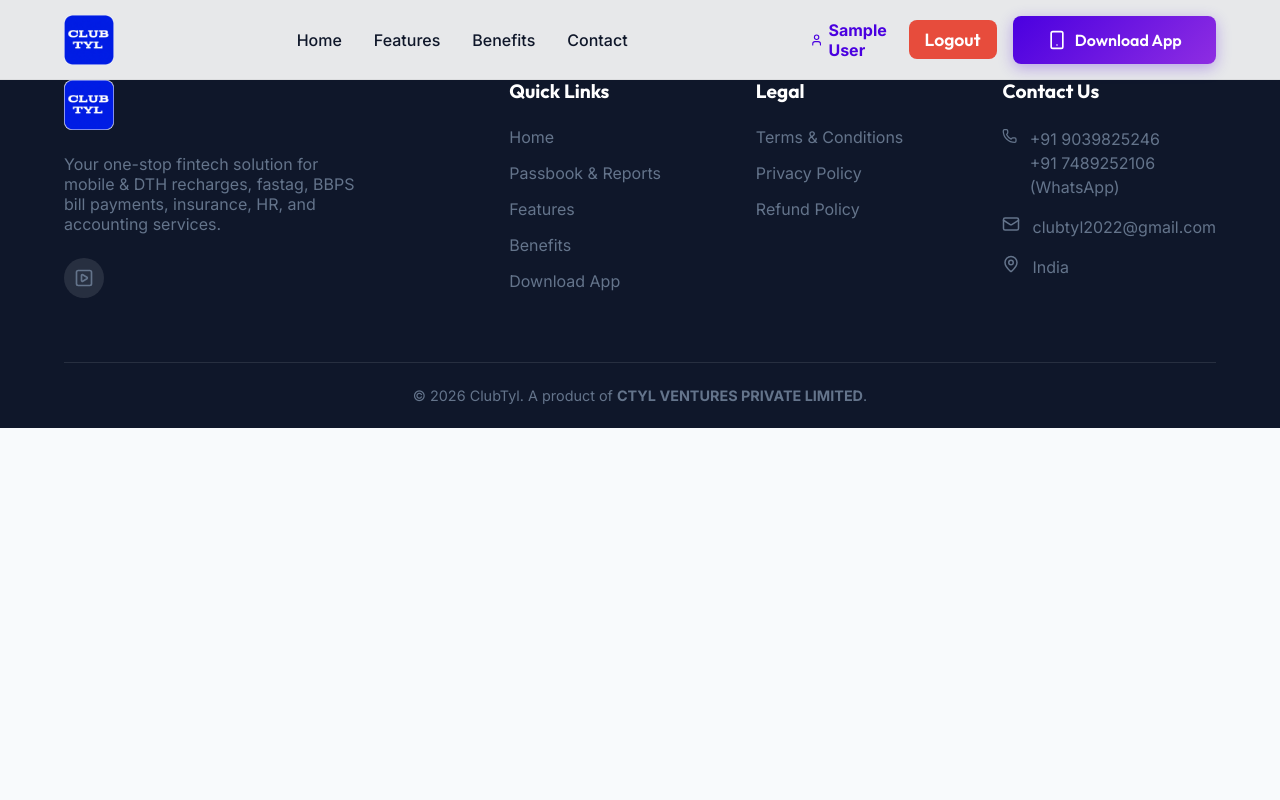
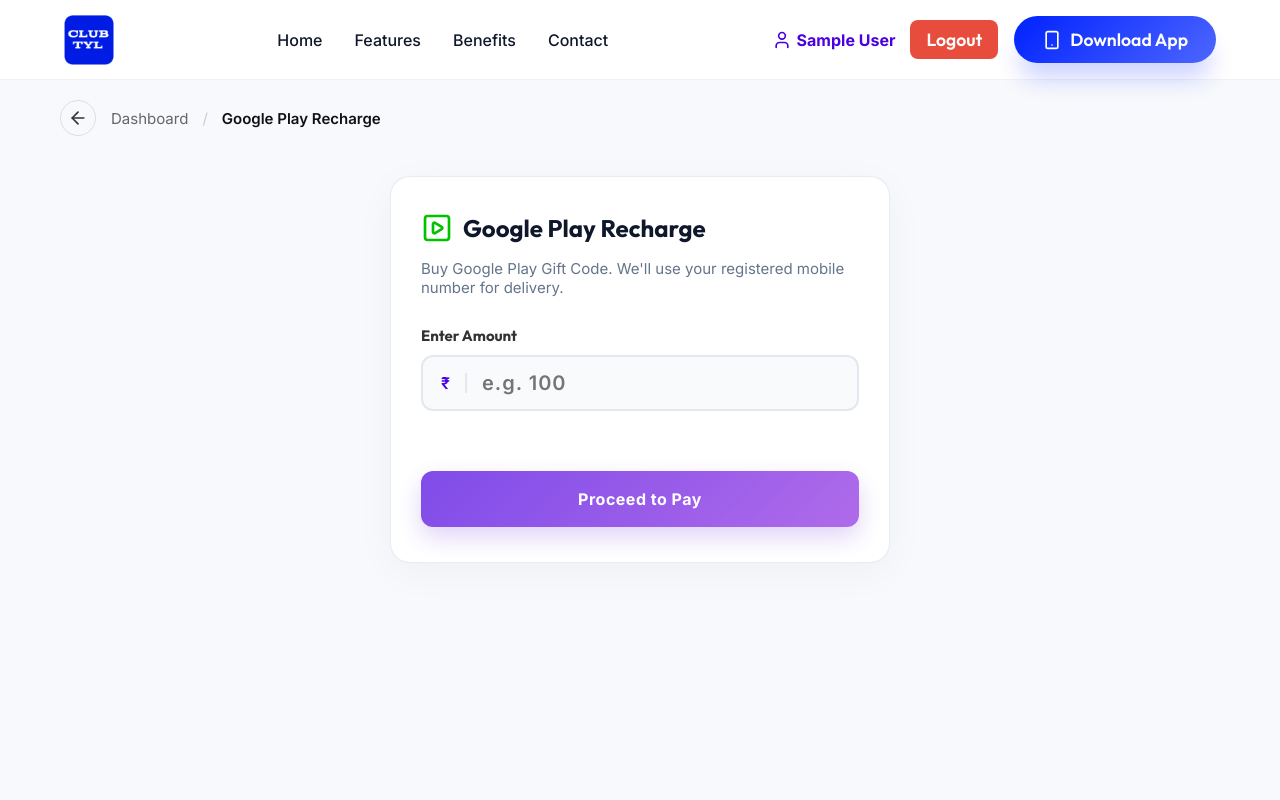
Before and after one commit to techember/ClubTyl-Website, a React (Vite) app: page /google-play in a window 1280 px wide. Shown: the top 800 px of the page. Built offline with nearby package versions, Linux system fonts and the light colour scheme; sample sign-in values are in the browser's storage.

Commit message:
Fixed Google Play recharge, restored code splitting, and optimized performance

```diff
--- a/src/App.jsx
+++ b/src/App.jsx
@@ -1,47 +1,74 @@
-import React, { useEffect } from 'react';
+import React, { useEffect, Suspense, lazy } from 'react';
 import { BrowserRouter as Router, Routes, Route, useLocation } from 'react-router-dom';
 import Navbar from './components/Navbar';
 import Footer from './components/Footer';
 import AutoLogout from './components/AutoLogout';
+import ProtectedRoute from './components/ProtectedRoute';
 
-import Home from './pages/Home';
-import Terms from './pages/Terms';
-import Privacy from './pages/Privacy';
-import Refund from './pages/Refund';
-import DeleteAccount from './pages/DeleteAccount';
-import Contact from './pages/Contact';
-import About from './pages/About';
-import FAQ from './pages/FAQ';
+// Lazy loaded pages to make website super fast
+const Home = lazy(() => import('./pages/Home'));
+const Terms = lazy(() => import('./pages/Terms'));
+const Privacy = lazy(() => import('./pages/Privacy'));
+const Refund = lazy(() => import('./pages/Refund'));
+const DeleteAccount = lazy(() => import('./pages/DeleteAccount'));
+const Contact = lazy(() => import('./pages/Contact'));
+const About = lazy(() => import('./pages/About'));
+const FAQ = lazy(() => import('./pages/FAQ'));
 
-import Login from './pages/Auth/Login';
-import Register from './pages/Auth/Register';
-import OtpVerification from './pages/Auth/OtpVerification';
-import Dashboard from './pages/Dashboard/Dashboard';
-import Profile from './pages/Profile/Profile';
-import ReferAndEarn from './pages/Profile/ReferAndEarn';
-import WalletTopup from './pages/Wallet/WalletTopup';
-import Recharge from './pages/Services/Recharge';
-import DthRecharge from './pages/Services/DthRecharge';
-import BillPayments from './pages/Services/BillPayments';
-import ProviderSelection from './pages/Services/ProviderSelection';
-import PlanSelection from './pages/Services/PlanSelection';
-import Payment from './pages/Services/Payment';
-import PaymentConfirmation from './pages/Services/PaymentConfirmation';
-import PaymentSuccess from './pages/Services/PaymentSuccess';
-import Insurance from './pages/Services/Insurance';
-import Accounting from './pages/Services/Accounting';
-import HR from './pages/Services/HR';
-import Reports from './pages/Reports/Reports';
-import ProtectedRoute from './components/ProtectedRoute';
+const Login = lazy(() => import('./pages/Auth/Login'));
+const Register = lazy(() => import('./pages/Auth/Register'));
+const OtpVerification = lazy(() => import('./pages/Auth/OtpVerification'));
+const Dashboard = lazy(() => import('./pages/Dashboard/Dashboard'));
+const Profile = lazy(() => import('./pages/Profile/Profile'));
+const ReferAndEarn = lazy(() => import('./pages/Profile/ReferAndEarn'));
+const WalletTopup = lazy(() => import('./pages/Wallet/WalletTopup'));
+
+const Recharge = lazy(() => import('./pages/Services/Recharge'));
+const DthRecharge = lazy(() => import('./pages/Services/DthRecharge'));
+const BillPayments = lazy(() => import('./pages/Services/BillPayments'));
+const ProviderSelection = lazy(() => import('./pages/Services/ProviderSelection'));
+const PlanSelection = lazy(() => import('./pages/Services/PlanSelection'));
+const Payment = lazy(() => import('./pages/Services/Payment'));
+const PaymentConfirmation = lazy(() => import('./pages/Services/PaymentConfirmation'));
+const PaymentSuccess = lazy(() => import('./pages/Services/PaymentSuccess'));
+const GooglePlay = lazy(() => import('./pages/Services/GooglePlay'));
+
+const Insurance = lazy(() => import('./pages/Services/Insurance'));
+const Accounting = lazy(() => import('./pages/Services/Accounting'));
+const HR = lazy(() => import('./pages/Services/HR'));
+
+const Reports = lazy(() => import('./pages/Reports/Reports'));
 
 const ScrollToTop = () => {
   const { pathname } = useLocation();
 
   useEffect(() => {
-    window.scrollTo(0, 0);
+    if ('scrollRestoration' in window.history) {
+      window.history.scrollRestoration = 'manual';
+    }
+  }, []);
+
+  useEffect(() => {
+    setTimeout(() => {
+      window.scrollTo({ top: 0, left: 0, behavior: 'instant' });
+    }, 10);
   }, [pathname]);
 
   return null;
+};
+
+// Reusable Suspense Wrapper that prevents infinite freeze on back navigation
+const LazyWrap = ({ component: Component, isProtected }) => {
+  const content = (
+    <Suspense fallback={
+      <div style={{ display: 'flex', justifyContent: 'center', alignItems: 'center', height: '60vh' }}>
+        <div className="spinner" style={{ width: '40px', height: '40px', border: '4px solid rgba(0,0,0,0.1)', borderLeftColor: '#4A00E0', borderRadius: '50%', animation: 'spin 1s linear infinite' }}></div>
+      </div>
+    }>
+      <Component />
+    </Suspense>
+  );
+  return isProtected ? <ProtectedRoute>{content}</ProtectedRoute> : content;
 };
 
 function App() {
@@ -51,42 +78,45 @@ function App() {
       <ScrollToTop />
       <Navbar />
       <Routes>
-        <Route path="/" element={<Home />} />
-        <Route path="/login" element={<Login />} />
-        <Route path="/register" element={<Register />} />
-        <Route path="/verify-otp" element={<OtpVerification />} />
-        <Route path="/terms" element={<Terms />} />
-        <Route path="/privacy" element={<Privacy />} />
-        <Route path="/refund" element={<Refund />} />
-        <Route path="/delete-account" element={<DeleteAccount />} />
-        <Route path="/contact" element={<Contact />} />
-        <Route path="/about" element={<About />} />
-        <Route path="/faq" element={<FAQ />} />
+          <Route path="/" element={<LazyWrap component={Home} />} />
+          <Route path="/login" element={<LazyWrap component={Login} />} />
+          <Route path="/register" element={<LazyWrap component={Register} />} />
+          <Route path="/otp-verify" element={<LazyWrap component={OtpVerification} />} />
 
-        {/* Protected Routes */}
-        <Route path="/dashboard" element={<ProtectedRoute><Dashboard /></ProtectedRoute>} />
-        <Route path="/profile" element={<ProtectedRoute><Profile /></ProtectedRoute>} />
-        <Route path="/refer" element={<ProtectedRoute><ReferAndEarn /></ProtectedRoute>} />
-        <Route path="/wallet" element={<ProtectedRoute><WalletTopup /></ProtectedRoute>} />
+          {/* Static Content */}
+          <Route path="/terms" element={<LazyWrap component={Terms} />} />
+          <Route path="/privacy" element={<LazyWrap component={Privacy} />} />
+          <Route path="/refund" element={<LazyWrap component={Refund} />} />
+          <Route path="/delete-account" element={<LazyWrap component={DeleteAccount} />} />
+          <Route path="/contact" element={<LazyWrap component={Contact} />} />
+          <Route path="/about" element={<LazyWrap component={About} />} />
+          <Route path="/faq" element={<LazyWrap component={FAQ} />} />
 
-        {/* Services */}
-        <Route path="/recharge" element={<ProtectedRoute><Recharge /></ProtectedRoute>} />
-        <Route path="/dth-recharge" element={<ProtectedRoute><DthRecharge /></ProtectedRoute>} />
-        <Route path="/bill-payments" element={<ProtectedRoute><BillPayments /></ProtectedRoute>} />
-        <Route path="/provider-selection" element={<ProtectedRoute><ProviderSelection /></ProtectedRoute>} />
-        <Route path="/plan-selection" element={<ProtectedRoute><PlanSelection /></ProtectedRoute>} />
-        <Route path="/payment" element={<ProtectedRoute><Payment /></ProtectedRoute>} />
-        <Route path="/payment-confirmation" element={<ProtectedRoute><PaymentConfirmation /></ProtectedRoute>} />
-        <Route path="/payment-success" element={<ProtectedRoute><PaymentSuccess /></ProtectedRoute>} />
+          {/* Protected Routes */}
+          <Route path="/dashboard" element={<LazyWrap component={Dashboard} isProtected />} />
+          <Route path="/profile" element={<LazyWrap component={Profile} isProtected />} />
+          <Route path="/refer-and-earn" element={<LazyWrap component={ReferAndEarn} isProtected />} />
+          <Route path="/wallet" element={<LazyWrap component={WalletTopup} isProtected />} />
 
-        {/* Business & Services */}
-        <Route path="/insurance" element={<ProtectedRoute><Insurance /></ProtectedRoute>} />
-        <Route path="/accounting" element={<ProtectedRoute><Accounting /></ProtectedRoute>} />
-        <Route path="/hr" element={<ProtectedRoute><HR /></ProtectedRoute>} />
+          {/* Services */}
+          <Route path="/recharge" element={<LazyWrap component={Recharge} isProtected />} />
+          <Route path="/dth-recharge" element={<LazyWrap component={DthRecharge} isProtected />} />
+          <Route path="/google-play" element={<LazyWrap component={GooglePlay} isProtected />} />
+          <Route path="/bill-payments" element={<LazyWrap component={BillPayments} isProtected />} />
+          <Route path="/provider-selection" element={<LazyWrap component={ProviderSelection} isProtected />} />
+          <Route path="/plan-selection" element={<LazyWrap component={PlanSelection} isProtected />} />
+          <Route path="/payment" element={<LazyWrap component={Payment} isProtected />} />
+          <Route path="/payment-confirmation" element={<LazyWrap component={PaymentConfirmation} isProtected />} />
+          <Route path="/payment-success" element={<LazyWrap component={PaymentSuccess} isProtected />} />
 
-        {/* Reports / Passbook */}
-        <Route path="/reports" element={<ProtectedRoute><Reports /></ProtectedRoute>} />
-      </Routes>
+          {/* External Lead/Business Services */}
+          <Route path="/insurance" element={<LazyWrap component={Insurance} isProtected />} />
+          <Route path="/accounting" element={<LazyWrap component={Accounting} isProtected />} />
+          <Route path="/hr" element={<LazyWrap component={HR} isProtected />} />
+
+          {/* Reports / Passbook */}
+          <Route path="/reports" element={<LazyWrap component={Reports} isProtected />} />
+        </Routes>
       <Footer />
     </Router>
   );
--- a/src/index.css
+++ b/src/index.css
@@ -199,3 +199,61 @@ ul {
 .delay-200 { animation-delay: 200ms; }
 .delay-300 { animation-delay: 300ms; }
 .delay-400 { animation-delay: 400ms; }
+
+/* Global Header Styles */
+.page-header {
+  background: white;
+  padding: 16px 24px;
+  display: flex;
+  align-items: center;
+  justify-content: space-between;
+  border-bottom: 1px solid #F1F5F9;
+  position: sticky;
+  top: 80px;
+  z-index: 10;
+}
+
+.page-header-left {
+  display: flex;
+  align-items: center;
+  gap: 12px;
+}
+
+.page-header-left h1 {
+  font-size: 18px;
+  font-weight: 700;
+  color: #1E293B;
+  margin: 0;
+}
+
+.back-btn-subtle {
+  width: 38px;
+  height: 38px;
+  border-radius: 50%;
+  border: 1px solid #E2E8F0;
+  background: white;
+  display: flex;
+  align-items: center;
+  justify-content: center;
+  cursor: pointer;
+  transition: all 0.2s ease;
+  flex-shrink: 0;
+}
+
+.back-btn-subtle:hover {
+  background: #F1F5F9;
+  border-color: #CBD5E1;
+}
+
+.breadcrumb {
+  display: flex;
+  align-items: center;
+  gap: 6px;
+  font-size: 14px;
+  color: #64748B;
+}
+
+.breadcrumb span.active {
+  color: #1E293B;
+  font-weight: 600;
+}
--- a/src/pages/Dashboard/Dashboard.jsx
+++ b/src/pages/Dashboard/Dashboard.jsx
@@ -59,30 +59,34 @@ export default function Dashboard() {
   const loadData = async () => {
     setLoading(true);
     try {
-      // Fetch User Profile
-      const userRes = await getData('/api/user/profile');
+      const [
+        userRes,
+        bannerRes,
+        bottomRes,
+        svcRes,
+        affRes,
+        newsRes
+      ] = await Promise.all([
+        getData('/api/user/profile').catch(e => { console.error(e); return null; }),
+        getData('api/home-banner/list').catch(e => { console.error(e); return null; }),
+        getData('api/bottom-banner/list').catch(e => { console.error(e); return null; }),
+        getData('api/service/list?status=true').catch(e => { console.error(e); return null; }),
+        getData('api/affiliate/list').catch(e => { console.error(e); return null; }),
+        getData('api/news/active').catch(e => { console.error(e); return null; })
+      ]);
+
+      // Set User Profile
       if (userRes?.Status) {
         setUserData(userRes.Data);
         dispatch(setUser({ ...userState, user: userRes.Data }));
       }
 
-      // Fetch Banners
-      const bannerRes = await getData('api/home-banner/list');
+      // Set Banners
       if (bannerRes?.Data) setBanners(bannerRes.Data);
+      if (bottomRes?.Data) setBottomBanners(bottomRes.Data);
 
-      // Fetch Bottom Banners
-      try {
-        const bottomRes = await getData('api/bottom-banner/list');
-        if (bottomRes?.Data) setBottomBanners(bottomRes.Data);
-      } catch (e) {
-        console.error('Bottom banner fetch error:', e);
-      }
-
-      // Fetch Services
-      const svcRes = await getData('api/service/list?status=true');
-      const affRes = await getData('api/affiliate/list');
+      // Set Services
       const combined = [...(svcRes?.Data || []), ...(affRes?.Data || [])];
-
       const grouped = combined.reduce((acc, item) => {
         const sectionName = item.section && item.section.trim() !== '' && item.section !== 'undefined' && item.section !== 'null' ? item.section : 'more';
         if (!acc[sectionName]) acc[sectionName] = [];
@@ -91,14 +95,13 @@ export default function Dashboard() {
       }, {});
       setServices(grouped);
 
-      // Fetch News
-      const newsRes = await getData('api/news/active');
+      // Set News
       if (newsRes?.Data) {
         setNews(newsRes.Data.map(n => n.text));
       }
 
     } catch (e) {
-      console.error(e);
+      console.error('Error loading dashboard data:', e);
     } finally {
       setLoading(false);
     }
@@ -193,6 +196,8 @@ export default function Dashboard() {
                       navigate('/recharge', { state: { ServiceId: item._id, name: item.name } });
                     } else if (lowerName.includes('dth')) {
                       navigate('/dth-recharge', { state: { ServiceId: item._id, name: item.name } });
+                    } else if (lowerName.includes('google play')) {
+                      navigate('/google-play', { state: { ServiceId: item._id, name: item.name } });
                     } else if (section === 'account') {
                       navigate('/profile');
                     } else {
--- /dev/null
+++ b/src/pages/Services/GooglePlay.jsx
@@ -0,0 +1,85 @@
+import React, { useState } from 'react';
+import { useLocation, useNavigate } from 'react-router-dom';
+import { useSelector } from 'react-redux';
+import { ArrowLeft, PlaySquare } from 'lucide-react';
+import './Recharge.css'; // Reuse Recharge CSS for similar layout
+
+export default function GooglePlay() {
+  const navigate = useNavigate();
+  const location = useLocation();
+  const { ServiceId, name } = location.state || {};
+
+  const userState = useSelector(state => state.user.user);
+  const userData = userState?.Data || userState?.user || userState;
+  const userMobile = userData?.phone || userData?.mobile || '';
+
+  const [amount, setAmount] = useState('');
+
+  const handleProceed = () => {
+    if (!amount || Number(amount) <= 0) {
+      alert('Enter a valid amount');
+      return;
+    }
+
+    if (!userMobile || userMobile.length < 10) {
+      alert('Your profile does not have a valid mobile number. Please update your profile first.');
+      return;
+    }
+
+    navigate('/payment-confirmation', {
+      state: {
+        from: 'googleplay',
+        operatorDetail: { name: 'Google Play', ServiceId, operator_name: 'Google Play' },
+        rechargeData: { amount: amount, number: userMobile, rs: amount },
+        isPrePaid: true // Skip bill fetch
+      }
+    });
+  };
+
+  return (
+    <div className="recharge-container">
+      <header className="page-header">
+        <div className="page-header-left">
+          <button className="back-btn-subtle" onClick={() => navigate(-1)}>
+            <ArrowLeft size={20} color="#333" />
+          </button>
+          <div className="breadcrumb">
+            <span>Dashboard</span> <span className="separator">/</span> <span className="current">Google Play Recharge</span>
+          </div>
+        </div>
+      </header>
+
+      <div className="recharge-content">
+        <div className="form-column" style={{ maxWidth: '500px', margin: '0 auto' }}>
+          <div className="input-card">
+            <div style={{ display: 'flex', alignItems: 'center', gap: '10px', marginBottom: '15px' }}>
+              <PlaySquare size={32} color="#00C300" />
+              <h2 style={{ margin: 0 }}>Google Play Recharge</h2>
+            </div>
+            <p className="subtitle">Buy Google Play Gift Code. We'll use your registered mobile number for delivery.</p>
+
+            <h3 style={{ marginTop: '20px', marginBottom: '10px', fontSize: '15px', color: '#333' }}>Enter Amount</h3>
+            <div className="input-wrapper">
+              <span className="prefix">₹</span>
+              <input
+                type="tel"
+                placeholder="e.g. 100"
+                value={amount}
+                onChange={(e) => setAmount(e.target.value.replace(/\D/g, ''))}
+              />
+            </div>
+
+            <button
+              className="proceed-btn"
+              onClick={handleProceed}
+              disabled={!amount}
+              style={{ marginTop: '30px' }}
+            >
+              Proceed to Pay
+            </button>
+          </div>
+        </div>
+      </div>
+    </div>
+  );
+}
--- a/src/pages/Services/PaymentConfirmation.jsx
+++ b/src/pages/Services/PaymentConfirmation.jsx
@@ -8,7 +8,7 @@ import './PaymentConfirmation.css';
 export default function PaymentConfirmation() {
   const navigate = useNavigate();
   const location = useLocation();
-  const { operatorDetail, rechargeData: initialRechargeData, isPrePaid, isDTH } = location.state || {};
+  const { operatorDetail, rechargeData: initialRechargeData, isPrePaid, isDTH, from } = location.state || {};
   const userState = useSelector(state => state.user.user);
   const userData = userState?.Data || userState?.user || userState;
   const userWallet = userData?.wallet?.balance || 0;
@@ -116,7 +116,15 @@ export default function PaymentConfirmation() {
 
       // Execute specific API
       let res;
-      if (isDTH) {
+      if (from === 'googleplay') {
+        res = await postData('api/cyrus/bbps/google-play?type=wallet', {
+          amount: rechargeData?.amount,
+          mobileNumber: rechargeData?.number,
+          number: rechargeData?.number,
+          ServiceId: operatorDetail?.ServiceId,
+          mpin: mpin,
+        });
+      } else if (isDTH) {
         res = await getData(
           `api/cyrus/dth_request?number=${rechargeData?.customerID || operatorDetail?.Mobile}&operator=${operatorDetail.DthOpCode}&amount=${rechargeData.amount || rechargeData.rs}&mPin=${mpin}&operatorName=${operatorDetail.DthName}&type=wallet`
         );
@@ -145,7 +153,9 @@ export default function PaymentConfirmation() {
             title: 'Payment Successful!',
             message: res?.Message || 'Your request has been processed successfully.',
             amount: rechargeData.amount || rechargeData.rs,
-            transactionId: res?.Data?.transactionId || res?.Data?.order_id
+            transactionId: res?.Data?.transactionId || res?.Data?.order_id,
+            operatorRefId: res?.Data?.operator_ref_id,
+            isGooglePlay: from === 'googleplay'
           }
         });
       } else {
@@ -206,7 +216,7 @@ export default function PaymentConfirmation() {
               </div>
 
               <p className="service-desc">
-                {isPrePaid ? 'Mobile Prepaid Recharge' : `Bill Payment for ${operatorDetail?.displayname || 'Service'}`}
+                {from === 'googleplay' ? 'Google Play Recharge' : isDTH ? 'DTH Recharge' : isPrePaid ? 'Mobile Recharge' : `Bill Payment for ${operatorDetail?.displayname || 'Service'}`}
               </p>
 
               <div className="details-box">
--- a/src/pages/Services/PaymentSuccess.jsx
+++ b/src/pages/Services/PaymentSuccess.jsx
@@ -6,7 +6,7 @@ import './PaymentSuccess.css';
 export default function PaymentSuccess() {
   const location = useLocation();
   const navigate = useNavigate();
-  const { title, message, amount, orderId, transactionId } = location.state || {};
+  const { title, message, amount, orderId, transactionId, operatorRefId, isGooglePlay } = location.state || {};
 
   return (
     <div className="payment-success-wrapper">
@@ -37,6 +37,14 @@ export default function PaymentSuccess() {
               <span className="detail-value">{transactionId}</span>
             </div>
           )}
+          {operatorRefId && (
+            <div className="success-detail-row">
+              <span className="detail-label">{isGooglePlay ? 'Redeem Code' : 'Operator Ref ID'}</span>
+              <span className="detail-value" style={{ fontWeight: 'bold', color: isGooglePlay ? '#00C300' : '#111' }}>
+                {operatorRefId}
+              </span>
+            </div>
+          )}
         </div>
 
         <div className="success-actions">
```
